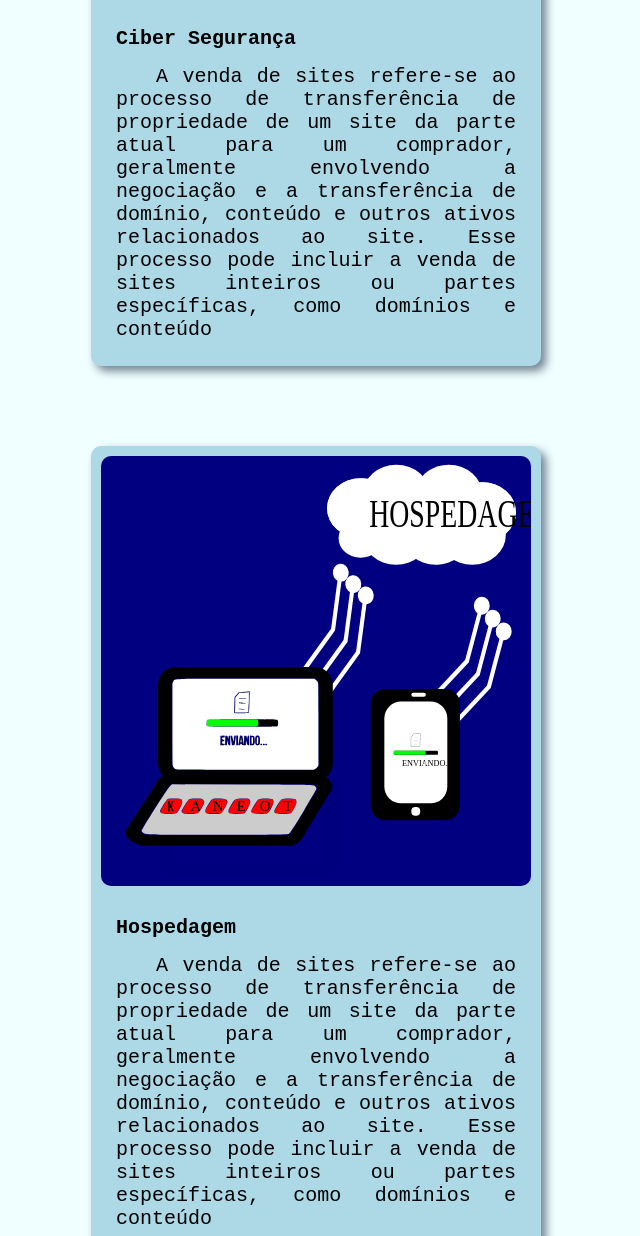
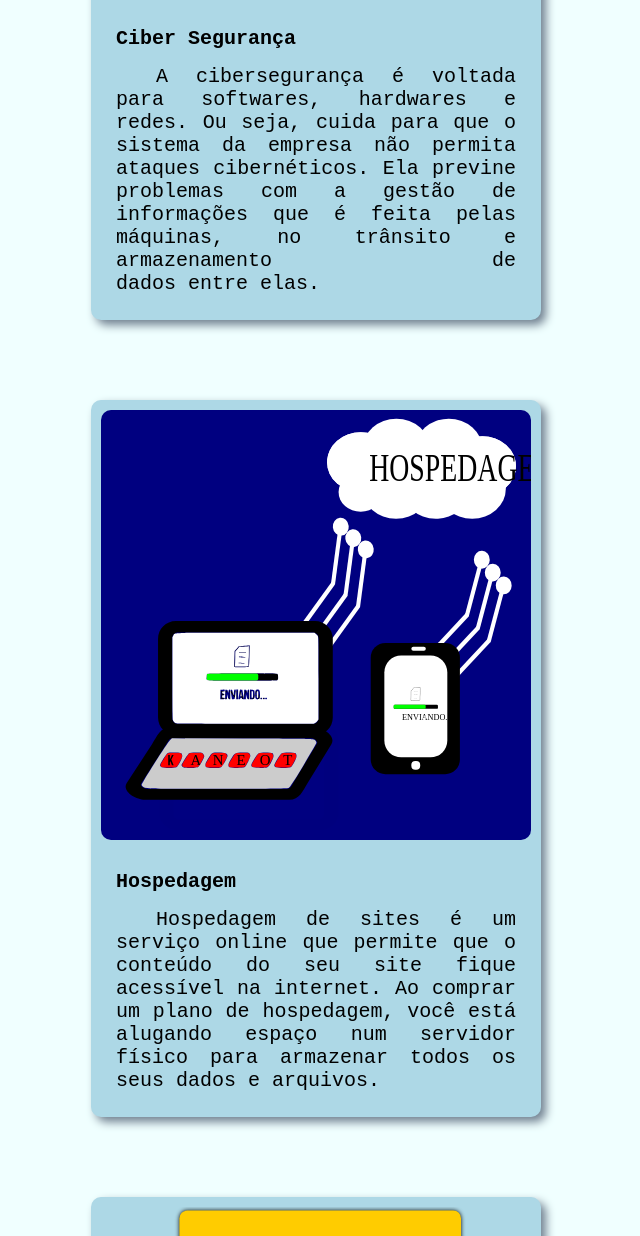
Before and after one commit to Istrupiciu/Kaneot-WEB, a plain HTML site: page index.html in a window 1280 px wide. Shown: the part 2844-4080 px from the top of the page, without its empty margins (324-964 px from the left). Drawn offline with Linux system fonts and the light colour scheme.

Commit message:
Update index.html

```diff
--- a/index.html
+++ b/index.html
@@ -69,12 +69,10 @@
           <img src="./img/cacade.svg" alt="" />
           <h2>Ciber Segurança</h2>
           <p>
-            A venda de sites refere-se ao processo de transferência de
-            propriedade de um site da parte atual para um comprador, geralmente
-            envolvendo a negociação e a transferência de domínio, conteúdo e
-            outros ativos relacionados ao site. Esse processo pode incluir a
-            venda de sites inteiros ou partes específicas, como domínios e
-            conteúdo
+            A cibersegurança é voltada para softwares, hardwares e redes.
+            Ou seja, cuida para que o sistema da empresa não permita ataques
+            cibernéticos. Ela previne problemas com a gestão de informações que
+            é feita pelas máquinas, no trânsito e armazenamento de dados entre elas.
           </p>
         </div>
         <div class="servico">
@@ -83,12 +81,8 @@
             alt="" />
           <h2>Hospedagem</h2>
           <p>
-            A venda de sites refere-se ao processo de transferência de
-            propriedade de um site da parte atual para um comprador, geralmente
-            envolvendo a negociação e a transferência de domínio, conteúdo e
-            outros ativos relacionados ao site. Esse processo pode incluir a
-            venda de sites inteiros ou partes específicas, como domínios e
-            conteúdo
+            Hospedagem de sites é um serviço online que permite que o conteúdo do seu site fique acessível na internet.
+            Ao comprar um plano de hospedagem, você está alugando espaço num servidor físico para armazenar todos os seus dados e arquivos.
           </p>
         </div>
         <div class="servico">
@@ -97,12 +91,9 @@
             alt="" />
           <h2>E-comerce</h2>
           <p>
-            A venda de sites refere-se ao processo de transferência de
-            propriedade de um site da parte atual para um comprador, geralmente
-            envolvendo a negociação e a transferência de domínio, conteúdo e
-            outros ativos relacionados ao site. Esse processo pode incluir a
-            venda de sites inteiros ou partes específicas, como domínios e
-            conteúdo
+            Comércio eletrônico ou comércio eletrónico, e-commerce, comércio virtual ou venda não-presencial,
+            é um tipo de transação comercial feita especialmente através de um equipamento eletrônico, como,
+            por exemplo, computadores, tablets e smartphones, baseadas em dois conceitos fundamentais o B2B e o B2C.
           </p>
         </div>
         <div class="servico">
@@ -111,12 +102,8 @@
             alt="" />
           <h2>Investigação digital</h2>
           <p>
-            A venda de sites refere-se ao processo de transferência de
-            propriedade de um site da parte atual para um comprador, geralmente
-            envolvendo a negociação e a transferência de domínio, conteúdo e
-            outros ativos relacionados ao site. Esse processo pode incluir a
-            venda de sites inteiros ou partes específicas, como domínios e
-            conteúdo
+            A investigação digital é associada aos crimes de informática, esta área é responsável pela recuperação e análise de dados digitais.
+            É por meio da investigação digital que ajuda a criar métricas para identificar crimes cibernético.
           </p>
         </div>
       </div>
```
